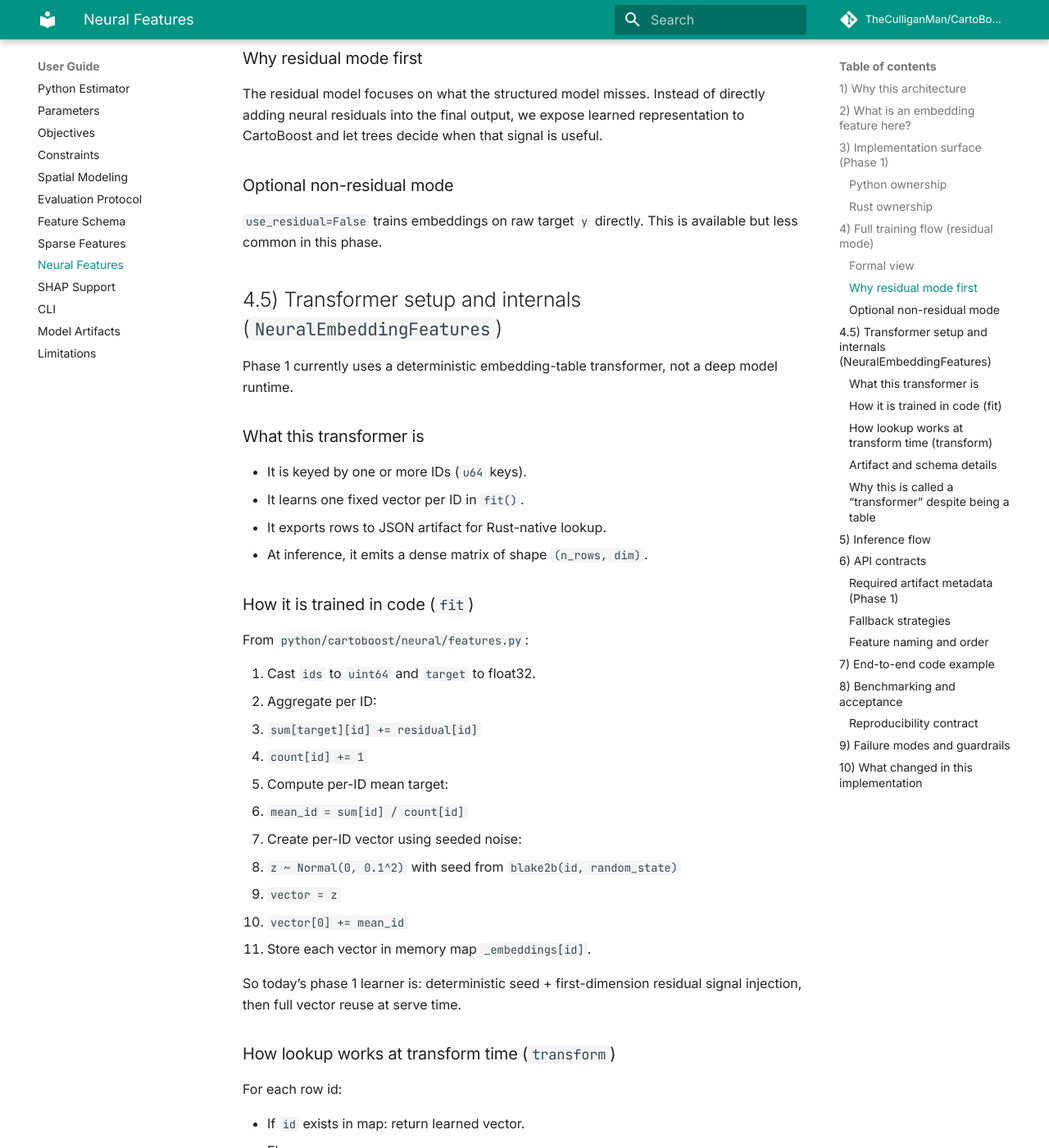
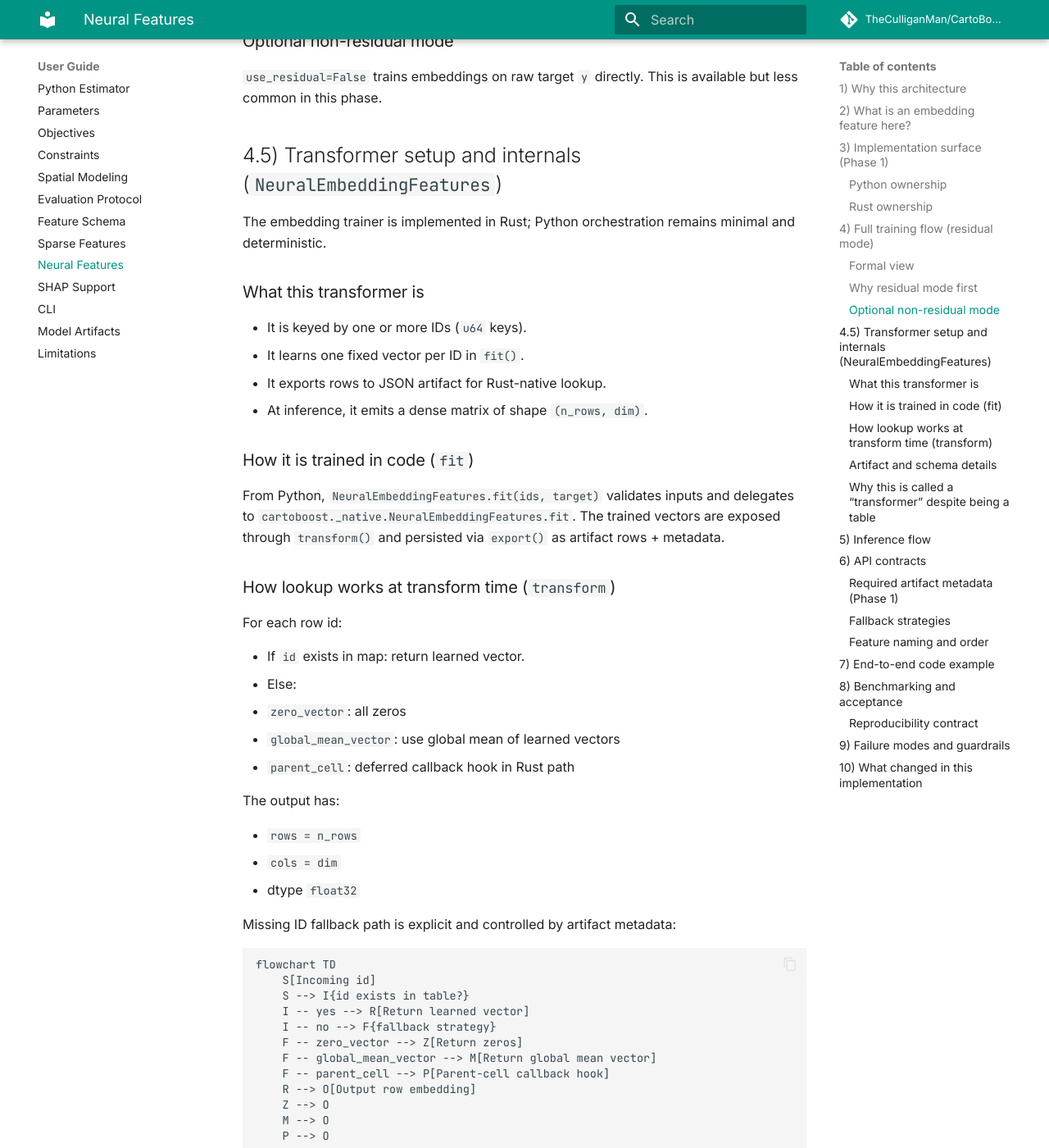
Before and after one commit to albrmar/cartoboost, an MkDocs documentation site: the page built from docs/neural-features.md, in a window 1280 px wide and 1400 px high, scrolled down 4139 px. Shown: the whole window at 82% size. Built offline with MkDocs 1.6.1 and Material for MkDocs 9.7.7, drawn with Linux system fonts in a browser that asks for light colours; comment, search, counter and statistics services are not loaded; some of the changed text lies outside the part shown.

Commit message:
docs: align neural feature docs with Rust-native trainer

```diff
--- a/docs/neural-features.md
+++ b/docs/neural-features.md
@@ -2,7 +2,7 @@
 
 This document defines the complete hybrid pattern used in this repository:
 
-1. Train neural-style embeddings offline (Python).
+1. Train neural-style embeddings using the Rust-native `NeuralEmbeddingFeatures.fit`.
 2. Serialize embeddings into a versioned artifact.
 3. Load and validate embeddings at inference (Rust).
 4. Append generated dense vectors to the input matrix.
@@ -72,7 +72,7 @@
 
 - `python/cartoboost/neural/features.py`
   - `NeuralEmbeddingFeatures`
-  - Fits per-ID vectors from an ID/value stream.
+  - Wraps Rust-native embedding training behind a Python API.
   - Exports a JSON artifact with version/metadata and checksum.
   - Loads artifact for parity checks.
 
@@ -112,16 +112,8 @@
 
 `r_i = y_i - f0(x_i)`.
 
-`Φ` is then fit only to summarize residual behavior by ID family. In the current
-implementation, fit is moment-based and deterministic:
-
-`mean_k = mean(r_i | id_i = k)`
-
-`Φ(k)[0] = mean_k + ε_{k,0}`, `Φ(k)[d] = ε_{k,d}` for `d>0`,
-with `ε_{k,d} ~ N(0, 0.1^2)` seeded from `(random_state, k)`.
-
-This is deliberately simple. The intention is to validate the feature pipeline and
-contract before introducing a trained neural encoder in phase 2.
+`Φ` is then fit only to summarize residual behavior by ID family using the Rust
+native implementation.
 
 Key property:
 
@@ -181,8 +173,8 @@
 
 ## 4.5) Transformer setup and internals (`NeuralEmbeddingFeatures`)
 
-Phase 1 currently uses a deterministic embedding-table transformer, not a deep
-model runtime.
+The embedding trainer is implemented in Rust; Python orchestration remains
+minimal and deterministic.
 
 ### What this transformer is
 
@@ -193,22 +185,10 @@
 
 ### How it is trained in code (`fit`)
 
-From `python/cartoboost/neural/features.py`:
-
-1. Cast `ids` to `uint64` and `target` to float32.
-2. Aggregate per ID:
-   - `sum[target][id] += residual[id]`
-   - `count[id] += 1`
-3. Compute per-ID mean target:
-   - `mean_id = sum[id] / count[id]`
-4. Create per-ID vector using seeded noise:
-   - `z ~ Normal(0, 0.1^2)` with seed from `blake2b(id, random_state)`
-   - `vector = z`
-   - `vector[0] += mean_id`
-5. Store each vector in memory map `_embeddings[id]`.
-
-So today’s phase 1 learner is: deterministic seed + first-dimension residual
-signal injection, then full vector reuse at serve time.
+From Python, `NeuralEmbeddingFeatures.fit(ids, target)` validates inputs and
+delegates to `cartoboost._native.NeuralEmbeddingFeatures.fit`.
+The trained vectors are exposed through `transform()` and persisted via
+`export()` as artifact rows + metadata.
 
 ### How lookup works at transform time (`transform`)
 
```
Also changed, not shown: docs/benchmarks/index.md (+1 -0 lines), docs/getting-started.md (+3 -2 lines), docs/index.md (+1 -0 lines), docs/reference/python-api.md (+2 -2 lines).
